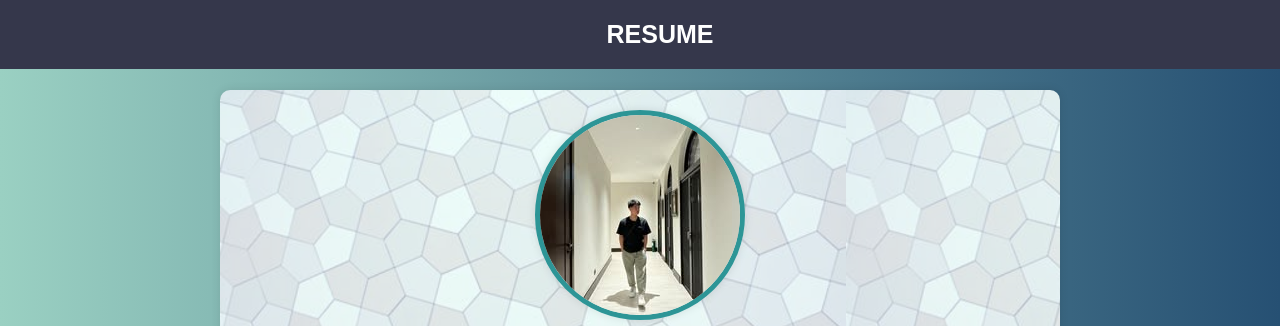
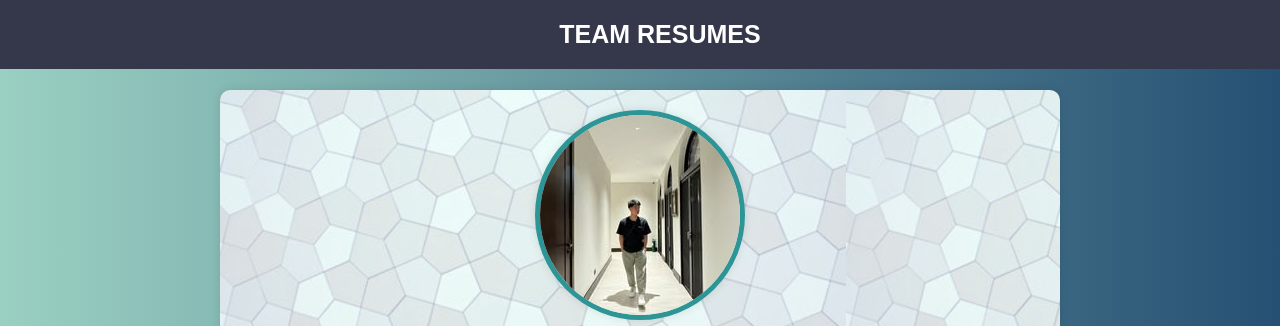
Before and after one commit to amd-16/onlineportfoliocc1, a plain HTML site: page project/resume.html in a window 1280 px wide. Shown: the top 326 px of the page. Drawn offline with Linux system fonts and the light colour scheme.

Commit message:
resume.html

```diff
--- a/project/resume.html
+++ b/project/resume.html
@@ -3,7 +3,7 @@
 <head>
     <meta charset="UTF-8">
     <meta name="viewport" content="width=device-width, initial-scale=1.0">
-    <title>Team Resumes</title>
+    <title>Our Team</title>
     <style>
         body {
             font-family: Arial, sans-serif;
@@ -104,7 +104,7 @@
     </style>
 </head>
 <body>
-    <header>RESUME</header>
+    <header>TEAM RESUMES</header>
     <div class="container">
         <img class="bio-photo" src="alba.jpg" alt="Rollyx">
         <h1>Rollyx Alba</h1>
```
